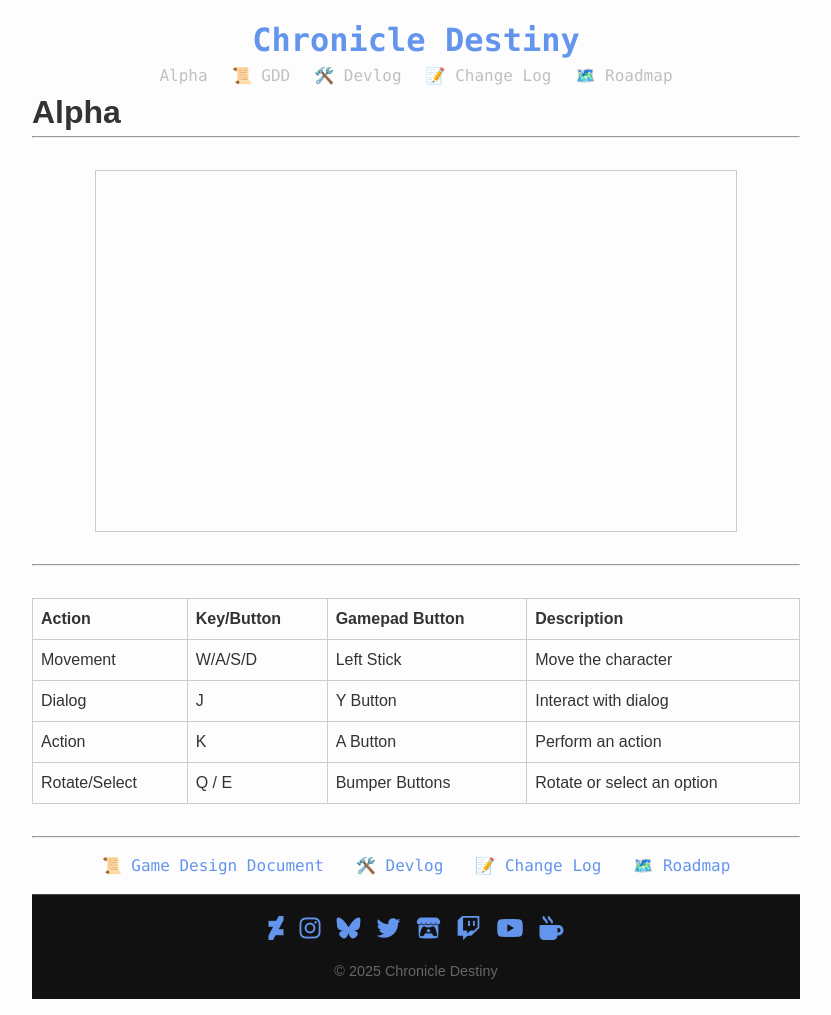
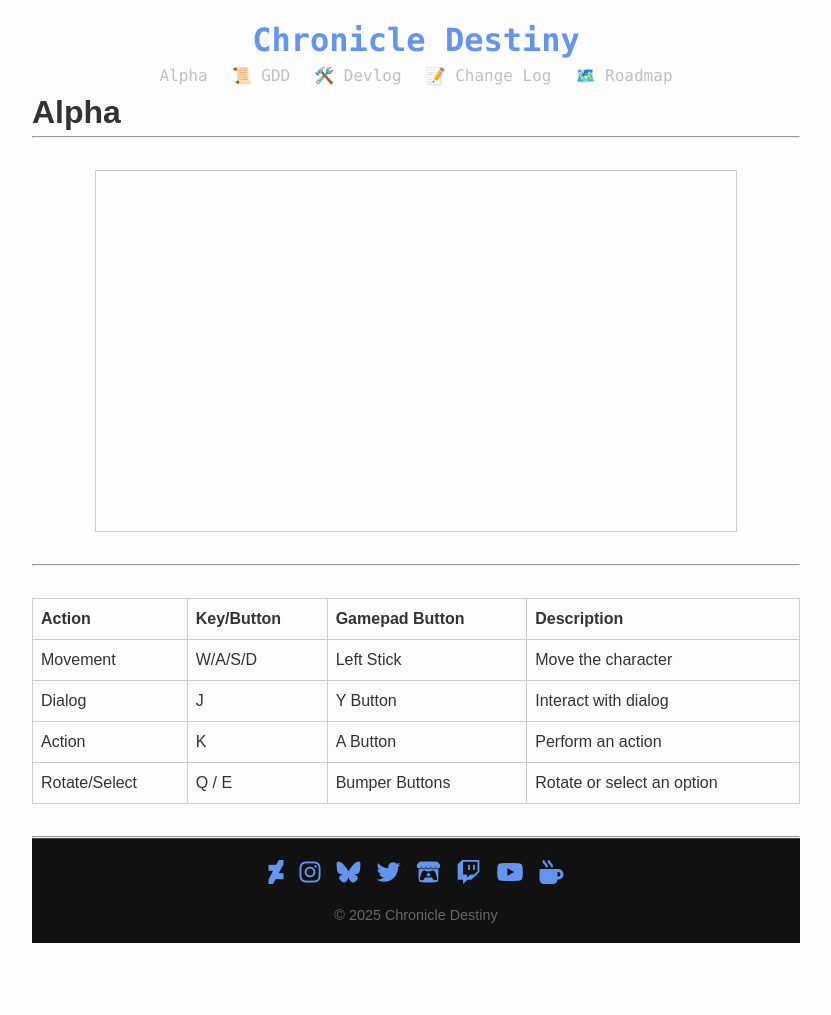
Before and after one commit to zBuLe/Chronicle-Destiny, a Jekyll site: the page built from index.md, in a window 1280 px wide. Shown: the whole page, without its empty margins (224-1055 px from the left). Built offline with Jekyll 4.4.1, drawn with Linux system fonts in a browser that asks for light colours; nearby versions of some CDN libraries; our own code applies the rules of GitHub Pages for plain Markdown files; a script that is not in the unit is left out; after the commit the page ends 959 px from its top, so only the background shows below that.

Commit message:
Update index.md

```diff
--- a/index.md
+++ b/index.md
@@ -25,9 +25,3 @@ title: Chronicle Destiny
 | Rotate/Select  | Q / E               | Bumper Buttons       | Rotate or select an option   |
 
 ---
-
-* [📜 Game Design Document](/gdd/chronicle-destiny-gdd)
-* [🛠️ Devlog](devlog)
-* [📝 Change Log](changelog)
-* [🗺️ Roadmap](roadmap)
-{: .docs }
```
